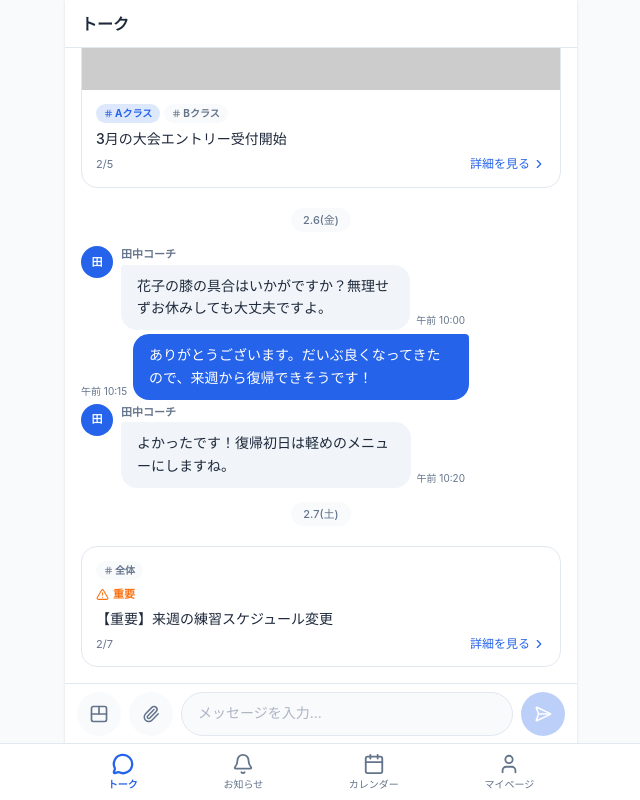
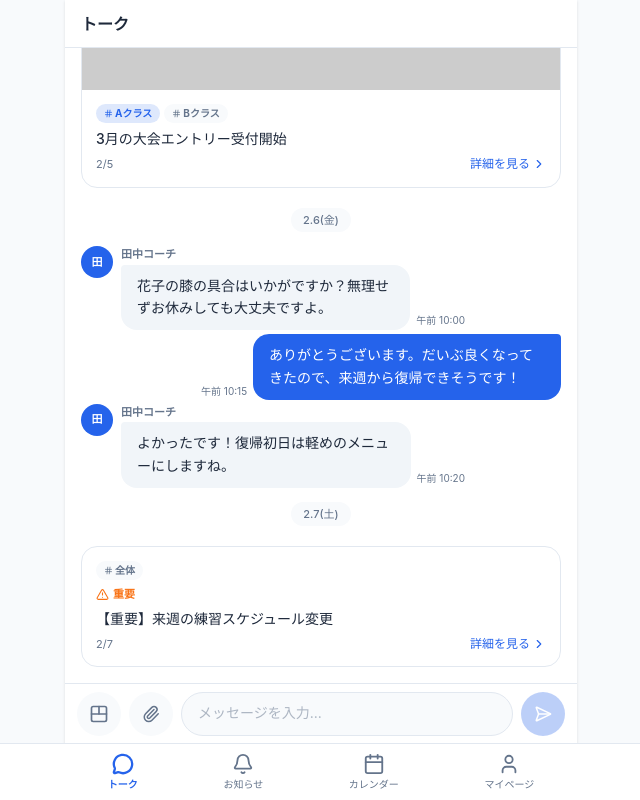
Before and after one commit to mattun9/communication_app, a React (Vite) app: page /member/talk in a window 1280 px wide. Shown: the whole page, without its empty margins (319-959 px from the left). Built offline with nearby package versions, Linux system fonts and the light colour scheme.

Commit message:
吹き出しの右寄せ配置を修正
max-w-[70%]を吹き出し単体ではなく親flexコンテナに移動し、
justify-endで正しく右端に寄るように修正。
会員トーク・管理者チャットの両方に適用。

https://claude.ai/code/session_0197vo1MRLs6bzyXXEq27W87

```diff
--- a/src/pages/admin/Inbox.tsx
+++ b/src/pages/admin/Inbox.tsx
@@ -501,7 +501,7 @@ export function AdminInbox() {
                   <div
                     className={`flex ${isAdmin ? 'justify-end' : 'justify-start'}`}
                   >
-                    <div className="flex items-end gap-1.5">
+                    <div className="flex max-w-[75%] items-end gap-1.5">
                       {/* Admin message: 既読+time on LEFT of bubble */}
                       {isAdmin && (
                         <div className="flex shrink-0 flex-col items-end pb-0.5">
@@ -514,7 +514,7 @@ export function AdminInbox() {
                         </div>
                       )}
                       <div
-                        className={`max-w-[70%] rounded-2xl px-4 py-2.5 ${
+                        className={`min-w-0 rounded-2xl px-4 py-2.5 ${
                           isAdmin
                             ? 'rounded-tr-sm bg-primary text-white'
                             : 'rounded-tl-sm bg-bubble-other text-text'
--- a/src/pages/member/TalkPage.tsx
+++ b/src/pages/member/TalkPage.tsx
@@ -131,7 +131,7 @@ function ChatBubble({
         onTouchEnd={handleTouchEnd}
         onTouchMove={handleTouchMove}
       >
-        <div className="flex items-end gap-1.5">
+        <div className="flex max-w-[75%] items-end gap-1.5">
           <div className="flex shrink-0 flex-col items-end pb-0.5">
             {message.isReadByRecipient && (
               <span className="text-[10px] leading-tight text-primary/70">既読</span>
@@ -140,7 +140,7 @@ function ChatBubble({
               {formatLINETime(message.createdAt)}
             </span>
           </div>
-          <div className="max-w-[70%] rounded-2xl rounded-tr-sm bg-bubble-mine px-4 py-2.5">
+          <div className="min-w-0 rounded-2xl rounded-tr-sm bg-bubble-mine px-4 py-2.5">
             <p className="whitespace-pre-wrap text-sm leading-relaxed text-white">
               {message.text}
             </p>
```
